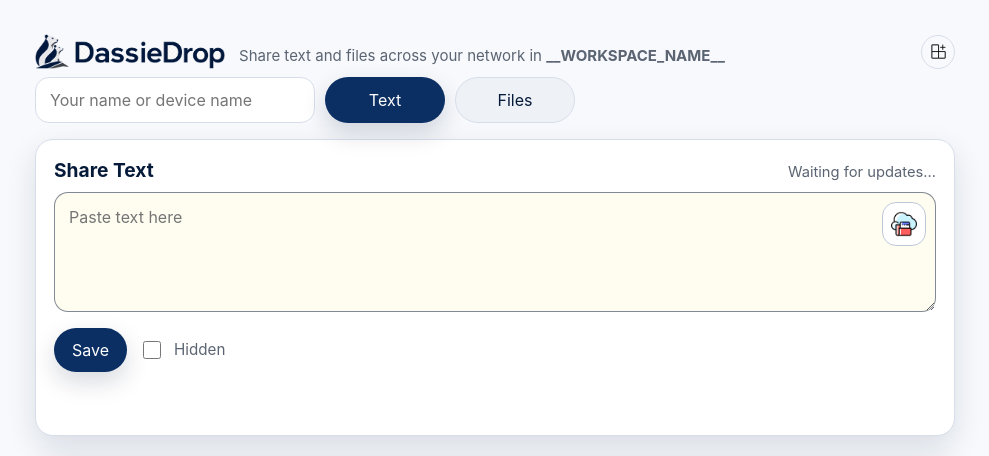
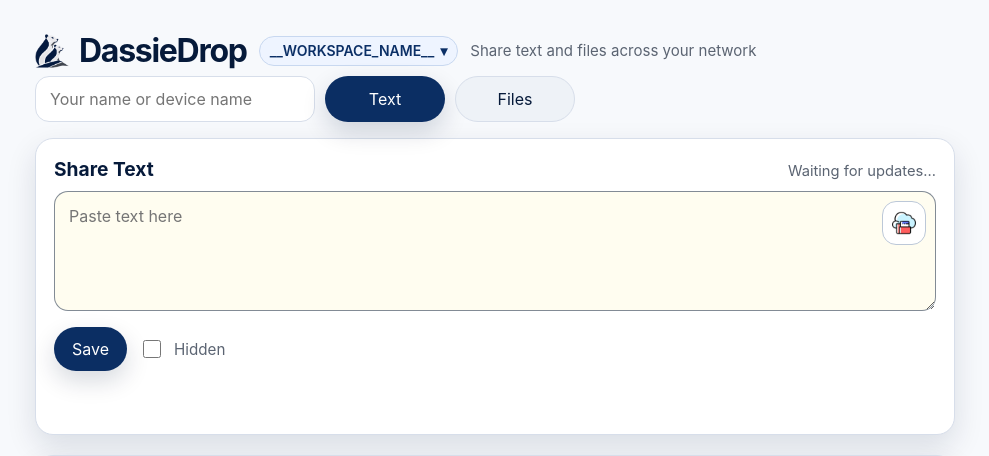
Before and after one commit to vossie/LanDrop, a Python web app: template templates/index.html in a window 1280 px wide. Shown: the top 456 px of the page, without its empty margins (145-1134 px from the left). Run offline with Jinja, Linux system fonts and the light colour scheme; the template is opened without the code that fills it, so the values that code supplies are empty.

Commit message:
Refine header workspace layout

```diff
--- a/assets/app.css
+++ b/assets/app.css
@@ -29,29 +29,42 @@
 }
 .hero-top {
   display: flex;
-  align-items: flex-end;
-  justify-content: space-between;
-  gap: 16px 24px;
-  flex-wrap: wrap;
+  align-items: center;
+  justify-content: flex-start;
+  gap: 12px 20px;
+  flex-wrap: nowrap;
 }
-.hero-actions {
+.hero-copy {
+  flex: 1 1 auto;
+  min-width: 0;
+}
+.hero-title-row {
   display: flex;
   align-items: center;
-  gap: 10px;
-  margin-left: auto;
+  gap: 12px;
+  min-width: 0;
+  flex-wrap: nowrap;
 }
-.hero-copy {
-  flex: 1 1 420px;
-  min-width: 0;
-  display: flex;
+.hero-brand-row {
+  display: inline-flex;
   align-items: center;
-  gap: 14px;
+  gap: 12px;
+  flex: 0 0 auto;
 }
-.hero-wordmark {
+.hero-mark {
   display: block;
-  width: min(100%, 190px);
-  height: auto;
+  width: 34px;
+  height: 34px;
+  object-fit: contain;
   flex: 0 0 auto;
+}
+.hero-title-text {
+  display: inline-block;
+  font-size: clamp(1.4rem, 2.6vw, 2rem);
+  font-weight: 700;
+  letter-spacing: -0.04em;
+  line-height: 1;
+  color: var(--ink);
 }
 h1 {
   margin: 0;
@@ -71,12 +84,14 @@
   border: 0;
 }
 .subhead {
-  max-width: 38rem;
+  flex: 1 1 auto;
+  min-width: 0;
   color: var(--muted);
   font-size: 0.94rem;
   line-height: 1.35;
   margin: 0;
-  padding-top: 10px;
+  padding-top: 0;
+  white-space: nowrap;
 }
 .hero-input-row {
   flex: 0 1 280px;
@@ -144,36 +159,39 @@
   max-width: 920px;
   margin: 0 auto 20px;
 }
-.hero-wordmark-link {
-  display: contents;
+.hero-brand-link {
+  display: inline-flex;
+  align-items: center;
+  gap: 10px;
+  flex: 0 0 auto;
+  line-height: 1;
   text-decoration: none;
+  color: inherit;
 }
-.workspace-nav-link {
+.workspace-pill {
   display: inline-flex;
   align-items: center;
   justify-content: center;
-  width: 34px;
-  height: 34px;
+  gap: 6px;
+  min-height: 30px;
+  padding: 4px 10px;
   border-radius: 999px;
-  border: 1px solid var(--line);
-  background: transparent;
-  color: var(--muted);
+  border: 1px solid #c8d8f0;
+  background: #eef4ff;
+  color: #0b2f66;
   text-decoration: none;
-  font-size: 1rem;
-  line-height: 1;
+  font-size: 14px;
+  font-weight: 600;
+  line-height: 1.2;
   box-shadow: none;
   transition: background 120ms ease, color 120ms ease, border-color 120ms ease;
+  cursor: pointer;
+  align-self: center;
 }
-.workspace-nav-icon {
-  display: block;
-  width: 19px;
-  height: 19px;
-  object-fit: contain;
-}
-.workspace-nav-link:hover {
-  background: #eef2f7;
-  color: var(--accent);
-  border-color: #bcc8d8;
+.workspace-pill:hover {
+  background: #e2edff;
+  color: #0b2f66;
+  border-color: #c8d8f0;
 }
 .app-footer {
   max-width: 920px;
@@ -252,8 +270,8 @@
 }
 .paste-send-icon {
   display: block;
-  width: 26px;
-  height: 26px;
+  width: 24px;
+  height: 24px;
   object-fit: contain;
 }
 .rich-editor {
--- a/templates/index.html
+++ b/templates/index.html
@@ -12,18 +12,26 @@
   <section class="hero">
     <div class="hero-top">
       <div class="hero-copy">
-        <a class="hero-wordmark-link" href="https://github.com/vossie/DassieDrop" target="_blank" rel="noreferrer">
-          <img class="hero-wordmark" src="/assets/DassieDrop-full-text-logo.png" alt="DassieDrop">
-        </a>
+        <div class="hero-title-row">
+          <div class="hero-brand-row">
+            <a class="hero-brand-link" href="https://github.com/vossie/DassieDrop" target="_blank" rel="noreferrer">
+              <img class="hero-mark" src="/assets/DassieDrop-dassie-icon.png" alt="">
+              <span class="hero-title-text">DassieDrop</span>
+            </a>
+            <a
+              class="workspace-pill"
+              href="/workspaces"
+              aria-label="Current workspace: __WORKSPACE_NAME__"
+              title="Current workspace: __WORKSPACE_NAME__"
+            >
+              __WORKSPACE_NAME__ <span aria-hidden="true">▾</span>
+            </a>
+          </div>
+          <p class="subhead">
+            Share text and files across your network
+          </p>
+        </div>
         <h1 class="sr-only">DassieDrop</h1>
-        <p class="subhead">
-          Share text and files across your network in <strong>__WORKSPACE_NAME__</strong>
-        </p>
-      </div>
-      <div class="hero-actions">
-        <a class="workspace-nav-link" href="/workspaces" aria-label="Workspaces" title="Workspaces">
-          <img class="workspace-nav-icon" src="/assets/work-spaces-icon-transparent.png" alt="">
-        </a>
       </div>
     </div>
   </section>
--- a/templates/workspaces.html
+++ b/templates/workspaces.html
@@ -12,8 +12,9 @@
   <section class="hero">
     <div class="hero-top">
       <div class="hero-copy">
-        <a class="hero-wordmark-link" href="https://github.com/vossie/DassieDrop" target="_blank" rel="noreferrer">
-          <img class="hero-wordmark" src="/assets/DassieDrop-full-text-logo.png" alt="DassieDrop">
+        <a class="hero-brand-link" href="https://github.com/vossie/DassieDrop" target="_blank" rel="noreferrer">
+          <img class="hero-mark" src="/assets/DassieDrop-dassie-icon.png" alt="">
+          <span class="hero-title-text">DassieDrop</span>
         </a>
         <h1 class="sr-only">DassieDrop Workspaces</h1>
         <p class="subhead">
```
Also changed, not shown: other parts of assets/app.css (+22 -10 lines), test_app.py (+11 -1 lines).
